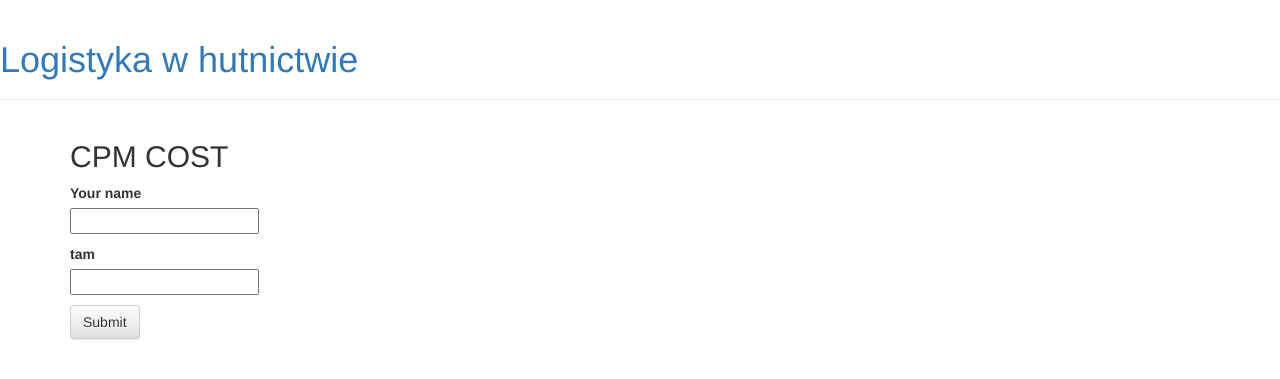
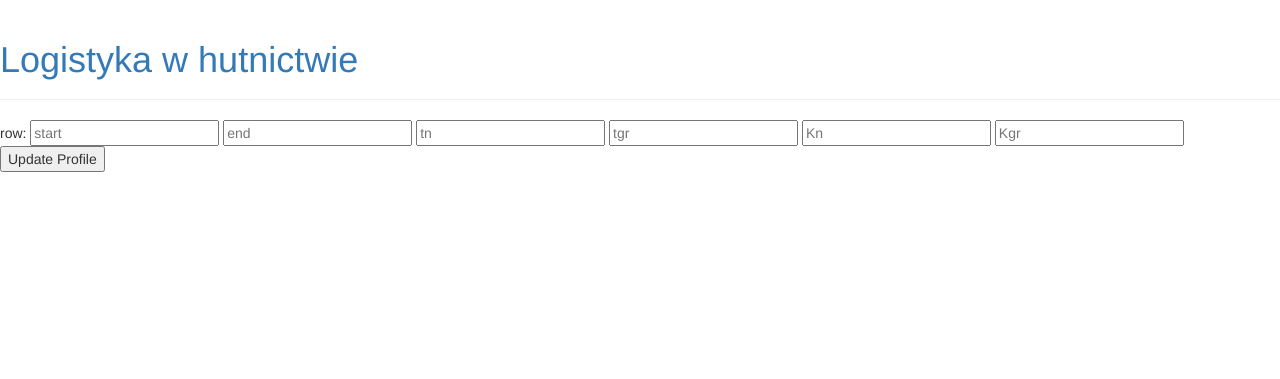
Before and after one commit to alien3211/lwh, a Django app: page / in a window 1280 px wide. Shown: the top 379 px of the page. Run offline with Django 3.2, Linux system fonts and the light colour scheme; some libraries are stand-ins or nearby versions.

Commit message:
update forms, results. Add beter show result

```diff
--- a/cost/forms.py
+++ b/cost/forms.py
@@ -1,6 +1,103 @@
 from django import forms
+from django.forms.formsets import BaseFormSet
 
 class CmpForm(forms.Form):
-    cos = forms.CharField(label='Your name', max_length=100)
-    tam = forms.CharField(label='tam', max_length=100)
-    # ToDo: tu masz dodac potrzebne ci parametry plus validacja jak potrzebujesz liczby to liczby a nie stringi
+    start = forms.FloatField(
+                    widget=forms.TextInput(attrs={
+                        'placeholder': 'start',
+                    }),
+                    required=False)
+    end = forms.FloatField(
+                    widget=forms.TextInput(attrs={
+                        'placeholder': 'end',
+                    }),
+                    required=False)
+    tn = forms.FloatField(
+                    widget=forms.TextInput(attrs={
+                        'placeholder': 'tn',
+                    }),
+                    required=False)
+    tgr = forms.FloatField(
+                    widget=forms.TextInput(attrs={
+                        'placeholder': 'tgr',
+                    }),
+                    required=False)
+    Kn = forms.FloatField(
+                    widget=forms.TextInput(attrs={
+                        'placeholder': 'Kn',
+                    }),
+                    required=False)
+    Kgr = forms.FloatField(
+                    widget=forms.TextInput(attrs={
+                        'placeholder': 'Kgr',
+                    }),
+                    required=False)
+
+class LinkForm(forms.Form):
+    # cos = forms.CharField(label='Your name', max_length=100)
+    # tam = forms.CharField(label='tam', max_length=100)
+    # # ToDo: tu masz dodac potrzebne ci parametry plus validacja jak potrzebujesz liczby to liczby a nie stringi
+
+    """
+    Form for individual user links
+    """
+    anchor = forms.CharField(
+                    max_length=100,
+                    widget=forms.TextInput(attrs={
+                        'placeholder': 'Link Name / Anchor Text',
+                    }),
+                    required=False)
+    url = forms.URLField(
+                    widget=forms.URLInput(attrs={
+                        'placeholder': 'URL',
+                    }),
+                    required=False)
+
+
+
+# validation data
+class BaseLinkFormSet(BaseFormSet):
+    def clean(self):
+        """
+        Adds validation to check that no two links have the same anchor or URL
+        and that all links have both an anchor and URL.
+        """
+        if any(self.errors):
+            return
+
+        anchors = []
+        urls = []
+        duplicates = False
+
+        for form in self.forms:
+            if form.cleaned_data:
+                anchor = form.cleaned_data['anchor']
+                url = form.cleaned_data['url']
+
+                # Check that no two links have the same anchor or URL
+                if anchor and url:
+                    if anchor in anchors:
+                        duplicates = True
+                    anchors.append(anchor)
+
+                    if url in urls:
+                        duplicates = True
+                    urls.append(url)
+
+                if duplicates:
+                    raise forms.ValidationError(
+                        'Links must have unique anchors and URLs.',
+                        code='duplicate_links'
+                    )
+
+                # Check that all links have both an anchor and URL
+                if url and not anchor:
+                    raise forms.ValidationError(
+                        'All links must have an anchor.',
+                        code='missing_anchor'
+                    )
+                elif anchor and not url:
+                    raise forms.ValidationError(
+                        'All links must have a URL.',
+                        code='missing_URL'
+                    )
--- a/cost/templates/cost/cmp_cost.html
+++ b/cost/templates/cost/cmp_cost.html
@@ -1,20 +1,81 @@
 {% extends "base.html" %}
+{% block content %}
 
-{% block title %}{% endblock %}
+{% if messages %}
+    {% for message in messages %}
+        <p>{{ message }}</p>
+    {% endfor %}
+{% endif %}
 
-{% block content %}
-    <h2>CPM COST</h2>
-    <form action="/" method="post" class="post-form">
-        {% csrf_token %}
-        {% for field in form %}
-        <fieldset class="control-group">
-            <label class="control-label" for="id_{{ field.name }}">{{ field.label }}</label>
-            <div class="controls">
-                {{ field }}
-                <p class="help-text">{{ field.help_text }} </p>
-            </div>
-        </fieldset>
+<form method="post">
+    {% csrf_token %}
+
+    {{ link_formset.management_form }}
+    {% for link_form in link_formset %}
+        <div class="link-formset">
+            <span>row: </span>
+            {{ link_form.start }}
+            {% if link_form.start.errors %}
+                {% for error in link_form.start.errors %}
+                    {{ error|escape }}
+                {% endfor %}
+            {% endif %}
+
+            {{ link_form.end }}
+            {% if link_form.end.errors %}
+                {% for error in link_form.end.errors %}
+                    {{ error|escape }}
+                {% endfor %}
+            {% endif %}
+
+            {{ link_form.tn }}
+            {% if link_form.tn.errors %}
+                {% for error in link_form.tn.errors %}
+                    {{ error|escape }}
+                {% endfor %}
+            {% endif %}
+
+            {{ link_form.tgr }}
+            {% if link_form.tgr.errors %}
+                {% for error in link_form.tgr.errors %}
+                    {{ error|escape }}
+                {% endfor %}
+            {% endif %}
+
+            {{ link_form.Kn }}
+            {% if link_form.Kn.errors %}
+                {% for error in link_form.Kn.errors %}
+                    {{ error|escape }}
+                {% endfor %}
+            {% endif %}
+
+            {{ link_form.Kgr }}
+            {% if link_form.Kgr.errors %}
+                {% for error in link_form.Kgr.errors %}
+                    {{ error|escape }}
+                {% endfor %}
+            {% endif %}
+
+
+        </div>
+    {% endfor %}
+
+    {% if link_formset.non_form_errors %}
+        {% for error in link_formset.non_form_errors %}
+            {{ error|escape }}
         {% endfor %}
-        <button type="submit" class="save btn btn-default">Submit</button>
-    </form>
+    {% endif %}
+
+    <p><input type="submit" value="Update Profile" class="button"/></p>
+</form>
+
+<!-- Include formset plugin - including jQuery dependency -->
+<script src="//ajax.googleapis.com/ajax/libs/jquery/2.1.3/jquery.min.js"></script>
+<script src="https://cdnjs.cloudflare.com/ajax/libs/jquery.formset/1.2.2/jquery.formset.js"></script>
+<script>
+    $('.link-formset').formset({
+        addText: 'add link',
+        deleteText: 'remove'
+    });
+</script>
 {% endblock %}
--- a/cost/views.py
+++ b/cost/views.py
@@ -1,8 +1,12 @@
+from collections import OrderedDict
+
+from django.forms import formset_factory
 from django.http import HttpResponseRedirect
 from django.shortcuts import render
 from django.urls import reverse
 
 from .forms import CmpForm
+
 
 class Task(object):
     def __init__(self, start, end, tn, tgr, Kn, Kgr):
@@ -28,39 +32,29 @@ class Task(object):
         self.Kgr,
         self.gradient)
 
-def index(request):
-    if request.method == 'POST':
-        form = CmpForm(request.POST)
-        if form.is_valid():
-            request.session['_data'] = request.POST
-            return HttpResponseRedirect(reverse('result'))
-    else:
-        form = CmpForm()
-    return render(request, 'cost/cmp_cost.html',
-                  {'form': form}
-                  )
+    def to_dict(self):
+        return OrderedDict(
+            ('start', self.start),
+            ('end', self.end),
+            ('tn', self.tn),
+            ('tgr', self.tgr),
+            ('Kn', self.Kn),
+            ('Kgr', self.Kgr),
+            ('gradient', self.gradient)
+        )
+
 
 def result(request):
     data = request.session.get('_data')
 
-    #przyklad inputu
-    lista = [Task(1, 2, 8, 8, 220, 280),
-             Task(1, 4, 10, 5, 100, 150),
-             Task(2, 3, 6, 4, 300, 400),
-             Task(3, 6, 12, 10, 260, 300),
-             Task(4, 5, 15, 15, 150, 150),
-             Task(5, 6, 10, 2, 200, 360),
-             ]
-
-    save = 0
-
-    # wywolanie funkcji
-    # *wynik*: czynnosci po redukcji
-    wynik = reduce(lista)
-    for task in wynik:
-        save += task.saved
-    # *save*: laczne koszty przyspieszenia
-    print(save)
+    # #przyklad inputu
+    # lista = [Task(1, 2, 8, 8, 220, 280),
+    #          Task(1, 4, 10, 5, 100, 150),
+    #          Task(2, 3, 6, 4, 300, 400),
+    #          Task(3, 6, 12, 10, 260, 300),
+    #          Task(4, 5, 15, 15, 150, 150),
+    #          Task(5, 6, 10, 2, 200, 360),
+    #          ]
 
     return render(request, 'cost/result.html',
                   {'data': data}
@@ -105,11 +99,60 @@ def find_critical_paths(tasks):
     return critical_paths
 
 
-def reduce(listt):
+
+def index(request):
+    """
+    Allows a user to update their own profile.
+    """
+
+    # Create the formset, specifying the form and formset we want to use.
+    LinkFormSet = formset_factory(CmpForm)
+
+
+    if request.method == 'POST':
+
+        link_formset = LinkFormSet(request.POST)
+
+        if  link_formset.is_valid():
+
+            list_tasks = []
+            for link_form in link_formset:
+                start = link_form.cleaned_data.get('start')
+                end = link_form.cleaned_data.get('end')
+                tn = link_form.cleaned_data.get('tn')
+                tgr = link_form.cleaned_data.get('tgr')
+                Kn = link_form.cleaned_data.get('Kn')
+                Kgr = link_form.cleaned_data.get('Kgr')
+                list_tasks.append(Task(start, end, tn, tgr, Kn, Kgr))
+
+            save = 0
+            critical_paths = []
+            wynik = reduce(list_tasks, critical_paths)
+            for task in wynik:
+                save += task.saved
+
+            request.session['_data'] = {
+                'save': save,
+                'critical_paths': [list(map(vars, x[0])) for x in critical_paths], # get all vars from task object [[[],[]], [[],[]]]
+                'keys': ['start', 'end', 'tn', 'tgr', 'Kn', 'Kgr', 'gradient']
+            }
+            return HttpResponseRedirect(reverse('result'))
+
+    else:
+        link_formset = LinkFormSet()
+
+    context = {
+        'link_formset': link_formset,
+    }
+
+    return render(request, 'cost/cmp_cost.html', context)
+
+def reduce(listt, critical_paths):
     # print("Enter!")
     nodes = []
     crit_paths = find_critical_paths(listt)
-    # print(listt)
+    critical_paths.append(crit_paths)
+    print(crit_paths)
     # print(crit_paths)
     # print("------------------")
     for path in crit_paths:
@@ -123,7 +166,7 @@ def reduce(listt):
             task.reduced = True
             task.saved = (task.tn - task.tgr) * task.gradient
             task.tn = task.tgr
-            reduce(listt)
+            reduce(listt, critical_paths)
             break
 
     return listt
--- a/templates/base.html
+++ b/templates/base.html
@@ -1,7 +1,7 @@
 {% load staticfiles %}
 <html>
     <head>
-        <title>Django Girls blog</title>
+        <title>Logistyka w hutnictwi</title>
         <link rel="stylesheet" href="//maxcdn.bootstrapcdn.com/bootstrap/3.2.0/css/bootstrap.min.css">
         <link rel="stylesheet" href="//maxcdn.bootstrapcdn.com/bootstrap/3.2.0/css/bootstrap-theme.min.css">
         <link href='//fonts.googleapis.com/css?family=Lobster&subset=latin,latin-ext' rel='stylesheet' type='text/css'>
@@ -10,13 +10,13 @@
         <div class="page-header">
             <h1><a href="/">Logistyka w hutnictwie</a></h1>
         </div>
-        <div class="content container">
-            <div class="row">
-                <div class="col-md-8">
+{#        <div class="content container">#}
+{#            <div class="row">#}
+{#                <div class="col-md-15">#}
                     {% block content %}
                     {% endblock %}
-                </div>
-            </div>
-        </div>
+{#                </div>#}
+{#            </div>#}
+{#        </div>#}
     </body>
 </html>
```
Also changed, not shown: cost/templates/cost/result.html (+25 -3 lines), cost/templatetags/new_filters.py (added, +8 -0 lines), cost/templatetags/__init__.py (added), 1 other file.
